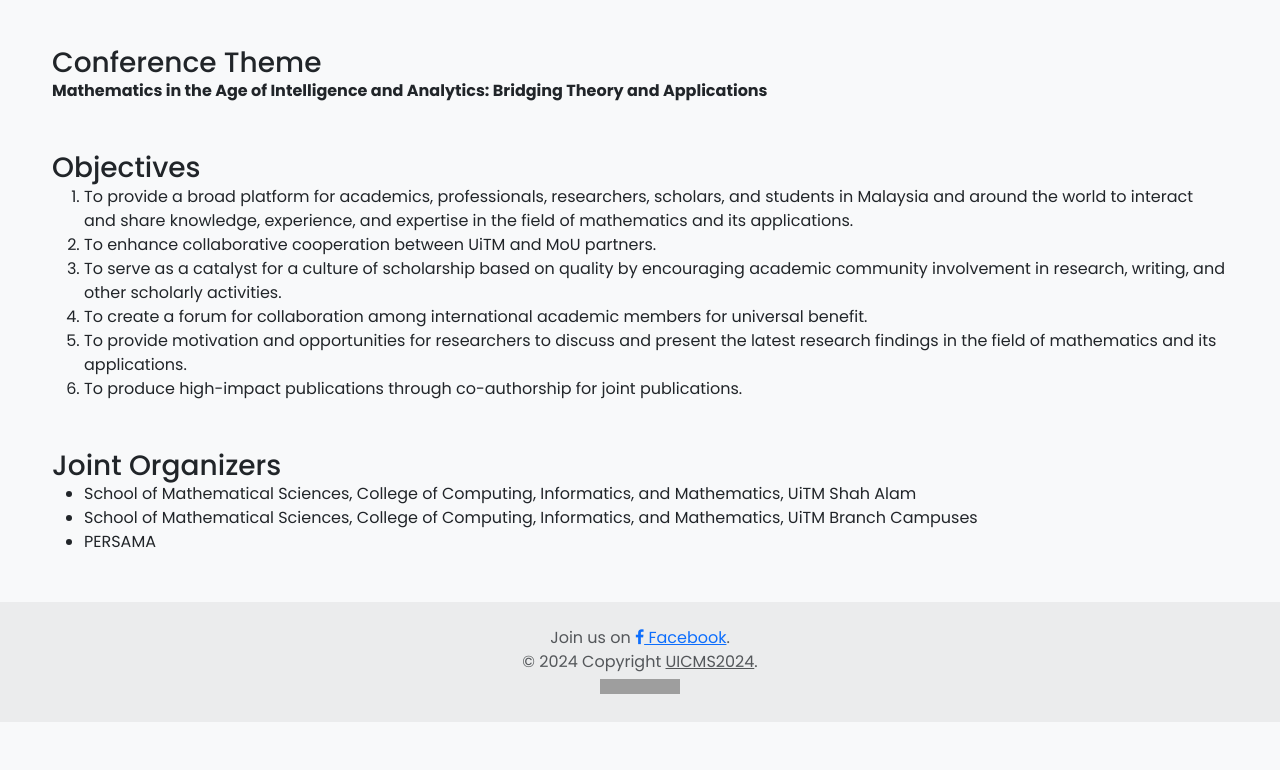
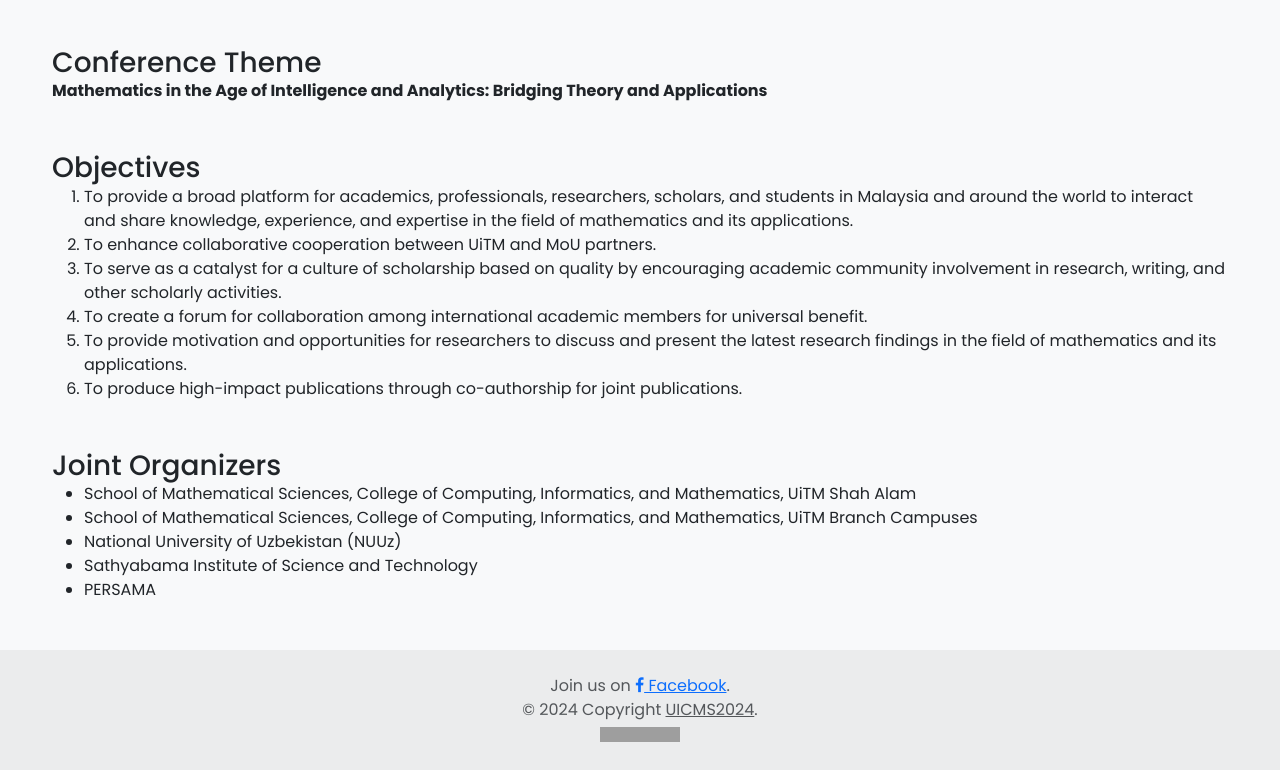
Before and after one commit to uicms2024/uicms2024.github.io, an Angular app: page /home in a window 1280 px wide. Shown: the part 2772-3542 px from the top of the page. Before the commit the page ends 3494 px from the top, so only its background shows below. Built offline with nearby package versions, Linux system fonts and the light colour scheme; grey boxes are pictures that could not be loaded.

Commit message:
Add joint organizers 1. National University of Uzbekistan (NUUz) 2. Sathyabama Institute of Science and Technology

```diff
--- a/src/app/home/home.component.html
+++ b/src/app/home/home.component.html
@@ -335,6 +335,8 @@
       School of Mathematical Sciences, College of Computing, Informatics, and
       Mathematics, UiTM Branch Campuses
     </li>
+    <li>National University of Uzbekistan (NUUz)</li>
+    <li>Sathyabama Institute of Science and Technology</li>
     <li>PERSAMA</li>
   </ul>
 </div>
```
Also changed, not shown: src/assets/UICMS2024-2055x700.jpg.
